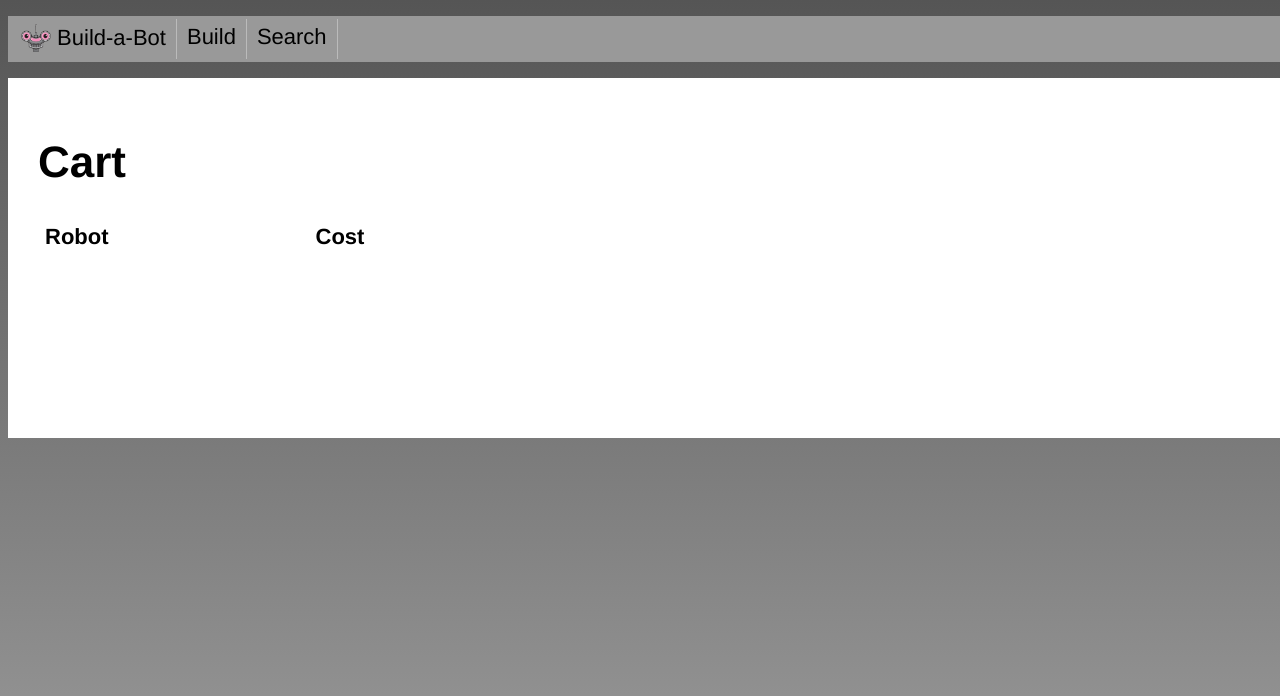
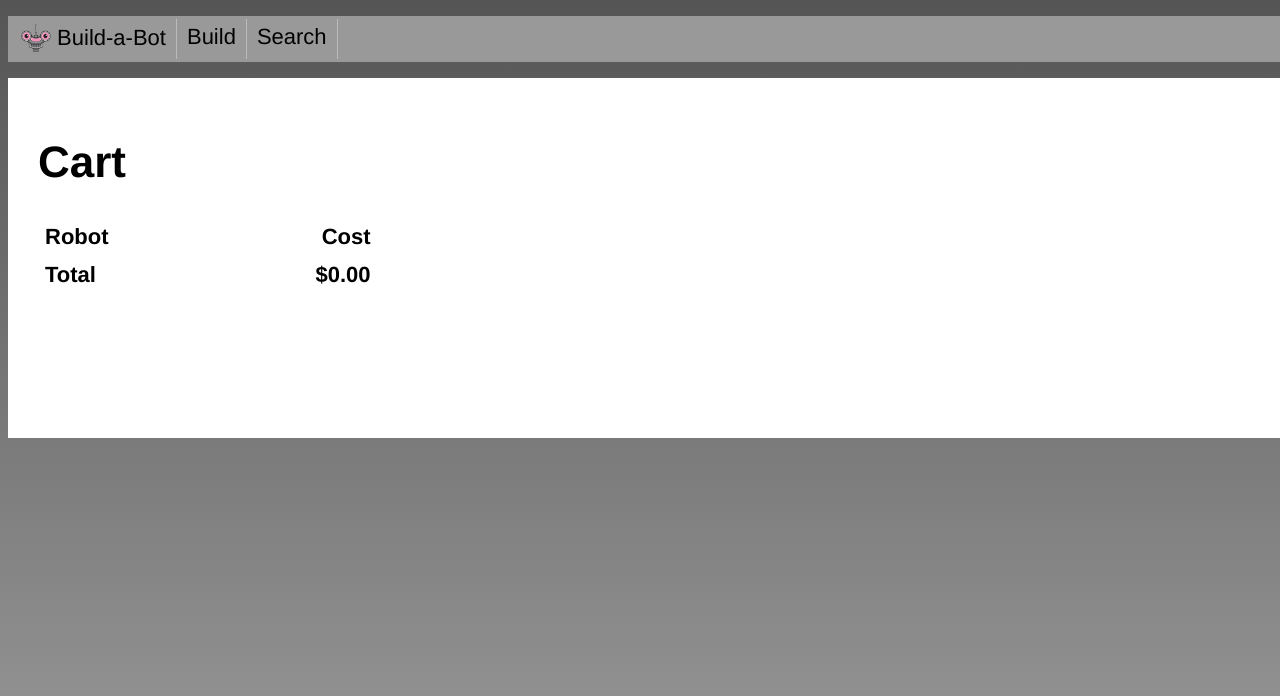
Before and after one commit to gmurph52/RobotBuilder, a Vue app: page /cart in a window 1280 px wide. Shown: the top 696 px of the page. Built offline with nearby package versions, Linux system fonts and the light colour scheme.

Commit message:
Add total to cart using a computed value

```diff
--- a/src/cart/ShoppingCart.vue
+++ b/src/cart/ShoppingCart.vue
@@ -20,6 +20,10 @@
           <td class="cost">
             {{ toCurrency(robot.cost) }}
           </td>
+        </tr>
+        <tr class="total">
+          <td>Total</td>
+          <td>{{ toCurrency(cartStore.cartTotal) }}</td>
         </tr>
       </tbody>
     </table>
@@ -54,4 +58,8 @@
 .cost {
   text-align: right;
 }
+
+.total {
+  font-weight: bold;
+}
 </style>
--- a/src/stores/cartStore.js
+++ b/src/stores/cartStore.js
@@ -1,8 +1,9 @@
 import { defineStore } from 'pinia';
-import { ref } from 'vue';
+import { ref, computed } from 'vue';
 
 export const useCartStore = defineStore('cart', () => {
   const cart = ref([]);
+  const cartTotal = computed(() => cart.value.reduce((prev, cur) => prev += cur.cost, 0));
 
-  return { cart };
+  return { cart, cartTotal };
 });
```
Also changed, not shown: .eslintrc.js.
